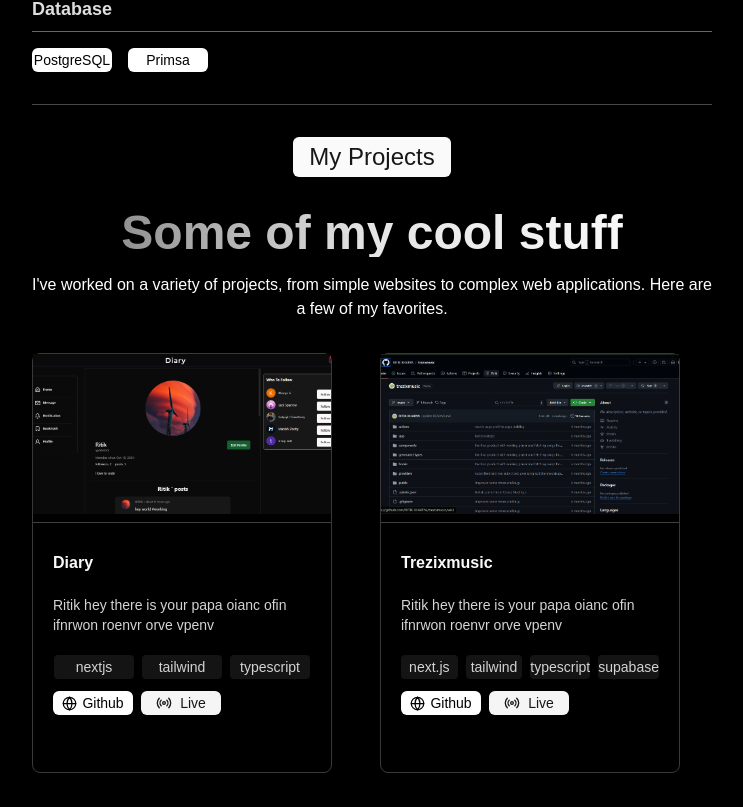
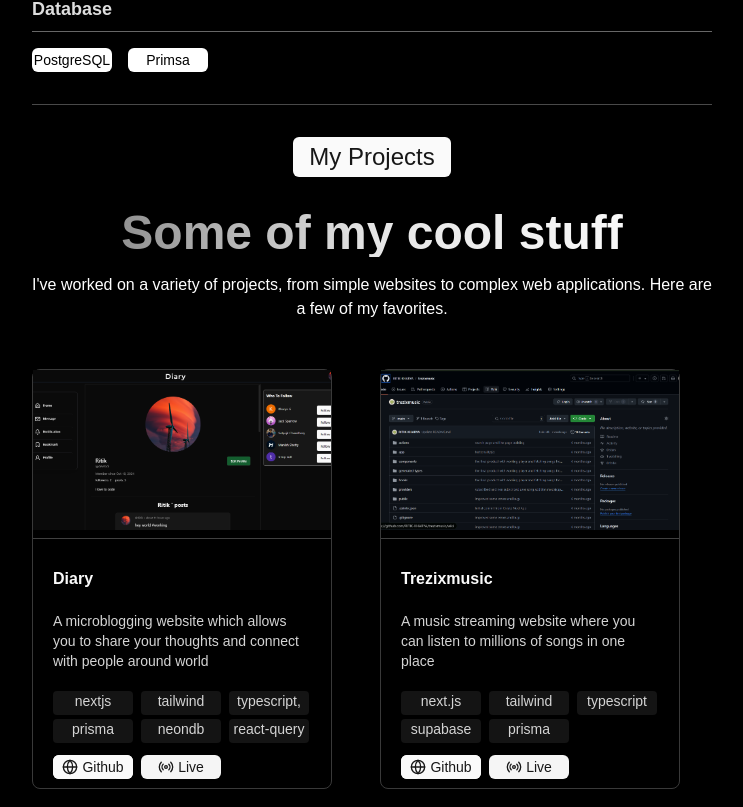
Before and after one commit to RITIK-KHARYA/portfolio, a Next.js app: page / in a window 1280 px wide. Shown: the part 873-1680 px from the top of the page, without its empty margins (268-1011 px from the left). Built offline with nearby package versions, Linux system fonts and the light colour scheme.

Commit message:
minor updates (2)

```diff
--- a/src/app/page.tsx
+++ b/src/app/page.tsx
@@ -13,6 +13,7 @@ import { Github, Instagram, Linkedin, Radio, Twitter } from "lucide-react";
 import { Button } from "@/components/ui/button";
 import Typos from "@/components/typos";
 import Block from "@/components/Blocks";
+import Upperslide from "@/components/Upperslide";
 
 export default function Page() {
   const socialLinks = [
@@ -48,36 +49,8 @@ export default function Page() {
 
   return (
     <div className="min-h-screen bg-black overflow-y-auto px-4 py-6 md:py-8">
-      <div className="max-w-[680px] mx-auto">
-        <div className="flex flex-col sm:flex-row justify-between items-center gap-6 mb-8">
-          <div className="flex items-center gap-4">
-            <Image
-              src={`/static/image/artoons.png`}
-              alt="ritik"
-              width={1920}
-              height={1080}
-              className="rounded-xl w-16 h-16 md:w-20 md:h-20 object-cover"
-            />
-            <div className="flex flex-col">
-              <div className="text-xl font-bold">Ritik Kharya</div>
-              <span className="text-sm md:text-base">
-                19-years old tech enthusiast
-              </span>
-            </div>
-          </div>
-
-          <div className="flex gap-2 md:gap-3">
-            {socialLinks.map((icon) => (
-              <a
-                href={icon.href}
-                className="w-8 h-8 rounded-sm bg-card flex items-center justify-center hover:bg-neutral-800/90 transition-colors"
-                key={icon.name}
-              >
-                {icon.icon}
-              </a>
-            ))}
-          </div>
-        </div>
+      <div className=" max-w-[680px] mx-auto">
+        <Upperslide />
 
         <section className="mb-8">
           <h2 className="text-2xl font-bold mb-4">About</h2>
@@ -108,7 +81,17 @@ export default function Page() {
 
         <hr className="border-neutral-600/90 my-8" />
 
-        <section className="mb-8">
+        <section className="relative mb-8">
+          <motion.div
+            initial={{
+              opacity: 1,
+            }}
+            whileInView={{
+              opacity: 0,
+            }}
+            viewport={{ margin: "-80px", once: true }}
+            className="absolute bg-black z-10 left-0 right-0 top-0 bottom-0 max-w-[720px] "
+          />
           <h2 className="text-2xl font-bold mb-6">Skills</h2>
 
           <div className="mb-6">
@@ -152,7 +135,18 @@ export default function Page() {
         </section>
 
         <hr className="border-neutral-600/90 my-8" />
-        <div className="relative z-0 mx-auto ">
+
+        <div className=" z-0 mx-auto relative ">
+          <motion.div
+            initial={{
+              opacity: 1,
+            }}
+            whileInView={{
+              opacity: 0,
+            }}
+            viewport={{ margin: "-100px", once: true }}
+            className="absolute bg-black z-10 left-0 right-0 top-0 bottom-0 max-w-[720px] "
+          />
           <section className="mb-12">
             <div className=" text-center mb-8">
               <Button className="text-xl md:text-2xl">My Projects</Button>
@@ -166,37 +160,34 @@ export default function Page() {
               I've worked on a variety of projects, from simple websites to
               complex web applications. Here are a few of my favorites.
             </p>
+          </section>
+        </div>
 
-            <div className="flex flex-col items-center justify-center sm:grid sm:grid-cols-2 gap-4">
+        <div className="flex flex-col items-center justify-center sm:grid sm:grid-cols-2 gap-4 ">
           <Block
             title="Diary "
-                description="Ritik hey there is your papa oianc ofin  ifnrwon roenvr orve vpenv"
+            description="A microblogging website which allows you to share your thoughts and connect with people around world "
             image={`/image1.png`}
-                link="/github.com"
-                header={["nextjs", "tailwind", "typescript"]}
+            link2="https://diarycover.vercel.app/"
+            link="https://github.com/RITIK-KHARYA/diary"
+            header={[
+              "nextjs",
+              "tailwind",
+              "typescript,",
+              "prisma",
+              "neondb",
+              "react-query",
+            ]}
           />
           <Block
             title="Trezixmusic "
-                description="Ritik hey there is your papa oianc ofin  ifnrwon roenvr orve vpenv"
+            description="A music streaming website where you can listen to millions of songs in one place"
             image={`/image.png`}
-                link="/github.com/ritik-kharya  "
-                header={["next.js", "tailwind", "typescript", "supabase"]}
+            link2="https://github.com/RITIK-KHARYA/trezixmusic"
+            link="https://github.com/RITIK-KHARYA/trezixmusic "
+            header={["next.js", "tailwind", "typescript", "supabase", "prisma"]}
           />
         </div>
-          </section>
-        </div>
-
-        <motion.div
-          initial={{
-            opacity: 1,
-          }}
-          whileInView={{
-            opacity: 0,
-          }}
-          viewport={{ margin: "-100px" }}
-          className="absolute bg-black z-10 bottom-0 top-0 right-0 left-0"
-        />
-
         <section className="py-8">
           <h2 className="text-2xl md:text-3xl text-center font-semibold text-transparent bg-clip-text bg-gradient-to-r from-white via-neutral-200 to-neutral-300 mb-4">
             Hook with me
--- a/src/components/Blacktypos.tsx
+++ b/src/components/Blacktypos.tsx
@@ -4,7 +4,7 @@ interface TyposProps {
 
 export default function BlackTypos({ header }: TyposProps) {
   return (
-    <div className="bg-neutral-900/90 w-20 hover:opacity-90 cursor-default text-neutral-300 text-center text-sm font-normal rounded-sm grid grid-flow-row grid-rows-1 items-center justify-center h-6">
+    <div className="bg-neutral-900/90 w-20 hover:opacity-90 cursor-default text-neutral-300 text-center text-sm font-normal rounded-sm  items-center justify-center h-6">
       {header}
     </div>
   );
--- a/src/components/Blocks.tsx
+++ b/src/components/Blocks.tsx
@@ -2,12 +2,14 @@ import { Github, Globe, Radio } from "lucide-react";
 import BlackTypos from "./Blacktypos";
 import { Button } from "./ui/button";
 import Image from "next/image";
+import Link from "next/link";
 
 interface BlockProps {
   image: string;
   title: string;
   description: string;
   link: string;
+  link2: string;
   header: string[];
 }
 
@@ -16,6 +18,7 @@ export default function Block({
   title,
   description,
   link,
+  link2,
   header,
 }: BlockProps) {
   return (
@@ -38,26 +41,26 @@ export default function Block({
           <p className="text-foreground-muted text-sm text-align text-wrap text-left text-neutral-300 ">
             {description}
           </p>
-          <div className="flex  items-center justify-center space-x-2 text-center w-auto ">
+          <div className="flex flex-wrap items-center justify-start gap-y-1 gap-x-2 text-center ">
             {header.map((item) => (
               <BlackTypos key={item} header={item} />
             ))}
           </div>
         </div>
         <div className="flex flex-row items-center justify-start mx-5 mt-3 gap-x-2 ">
-          <a
-            type="button"
-            className="bg-white text-black rounded-md w-20 h-6 flex items-center justify-center text-sm"
-            href={link}
-          >
-            <div className="flex flex-row items-center justify-center gap-[5px]  hover:bg-neutral-300 w-full rounded-md">
-              <Globe size={15} />
-              Github
-            </div>
-          </a>
-          <Button className="text-sm w-20 h-6 rounded-md bg-neutral-100">
-            <Radio size={"md"} />
-            Live
+          <div className="bg-white text-black rounded-md w-20 h-6 flex items-center justify-center text-sm">
+            <Button className="flex flex-row items-center justify-center gap-[5px]  w-20 h-6  hover:bg-neutral-300  rounded-md  ">
+              <Link href={link} className="flex flex-row items-center gap-x-1">
+                <Globe size={15} />
+                Github
+              </Link>
+            </Button>
+          </div>
+          <Button className="text-sm w-20 h-6 rounded-md bg-neutral-100 cursor-pointer">
+            <Link href={link2} className="flex flex-row items-center gap-x-1">
+              <Radio size={"md"} />
+              Live
+            </Link>
           </Button>
         </div>
       </div>
--- /dev/null
+++ b/src/components/Upperslide.tsx
@@ -0,0 +1,67 @@
+import { Github, Instagram, Linkedin, Twitter } from "lucide-react";
+import Image from "next/image";
+
+const socialLinks = [
+  {
+    name: "Instagram",
+    username: "@Ritik 🦕",
+    icon: <Instagram size={20} />,
+    href: "https://instagram.com/_ritik.kharya_",
+    color: "hover:text-pink-400",
+  },
+  {
+    name: "Twitter",
+    username: "@Ritikkharya",
+    icon: <Twitter size={20} />,
+    href: "https://twitter.com/kharyaritik",
+    color: "hover:text-blue-400",
+  },
+  {
+    name: "GitHub",
+    username: "@ritikkharya",
+    icon: <Github size={20} />,
+    href: "https://github.com/RITIK-KHARYA",
+    color: "hover:text-gray-400",
+  },
+  {
+    name: "LinkedIn",
+    username: "@Ritik Kharya",
+    icon: <Linkedin size={20} />,
+    href: "https://linkedin.com/in/ritik-kharya-69774a244",
+    color: "hover:text-blue-400",
+  },
+];
+
+export default function Upperslide() {
+  return (
+    <div className=" flex flex-col sm:flex-row justify-between items-center gap-6 mb-8">
+      <div className="flex items-center gap-4">
+        <Image
+          src={`/static/image/artoons.png`}
+          alt="ritik"
+          width={1920}
+          height={1080}
+          className="rounded-xl w-16 h-16 md:w-20 md:h-20 object-cover"
+        />
+        <div className="flex flex-col">
+          <div className="text-xl font-bold">Ritik Kharya</div>
+          <span className="text-sm md:text-base">
+            19-years old tech enthusiast
+          </span>
+        </div>
+      </div>
+
+      <div className="flex gap-2 md:gap-3">
+        {socialLinks.map((icon) => (
+          <a
+            href={icon.href}
+            className="w-8 h-8 rounded-sm bg-card flex items-center justify-center hover:bg-neutral-800/90 transition-colors"
+            key={icon.name}
+          >
+            {icon.icon}
+          </a>
+        ))}
+      </div>
+    </div>
+  );
+}
```
Lines whose indentation alone changed are shown as unchanged.
